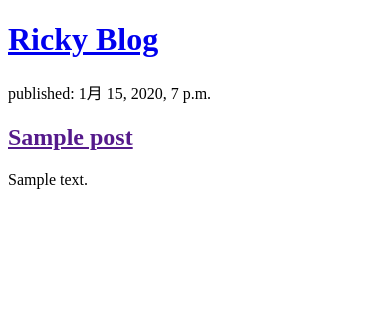
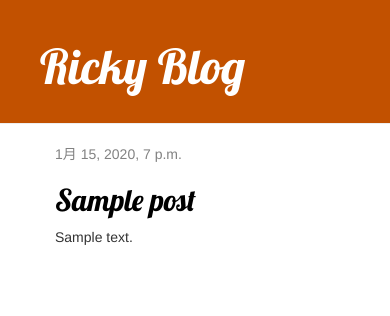
Before and after one commit to ricky-goodtime/second-blog, a Django app: page / in a window 390 px wide. Shown: the top 316 px of the page. Run offline with Django 3.2, Linux system fonts and the light colour scheme; tables that the repository leaves empty hold one stand-in row (values such as "Sample post"); some libraries are stand-ins or nearby versions.

Commit message:
added view and template

```diff
--- /dev/null
+++ b/rickyblog/static/css/rickyblog.css
@@ -0,0 +1,46 @@
+.page-header {
+    background-color: #C25100;
+    margin-top: 0;
+    padding: 20px 20px 20px 40px;
+}
+
+.page-header h1, .page-header h1 a, .page-header h1 a:visited, .page-header h1 a:active {
+    color: #fff;
+    font-size: 36pt;
+    text-decoration: none;
+}
+
+.content {
+    margin-left: 40px;
+}
+
+h1, h2, h3, h4 {
+    font-family: 'Lobster', cursive;
+}
+
+.date {
+    color: #828282;
+}
+
+.save {
+    float: right;
+}
+
+.post-form textarea, .post-form input {
+    width: 100%;
+}
+
+.top-menu, .top-menu:hover, .top-menu:visited {
+    color: #fff;
+    float: right;
+    font-size: 26px;
+    margin-right: 20px;
+}
+
+.post {
+    margin-bottom: 70px;
+}
+
+.post h2 a, .post h2 a:visited {
+    color: #000;
+}
--- /dev/null
+++ b/rickyblog/templates/rickyblog/base.html
@@ -0,0 +1,28 @@
+{% load static %}
+
+<!DOCTYPE html>
+<html lang="ja">
+<head>
+    <meta charset="UTF-8">
+    <meta name="viewport" content="width=device-width, initial-scale=1.0">
+    <title>Ricky Blog</title>
+    <link rel="stylesheet" href="//maxcdn.bootstrapcdn.com/bootstrap/3.2.0/css/bootstrap.min.css">
+    <link rel="stylesheet" href="//maxcdn.bootstrapcdn.com/bootstrap/3.2.0/css/bootstrap-theme.min.css">
+    <link rel="stylesheet" href="{% static 'css/rickyblog.css' %}">
+    <link rel="stylesheet" href="//fonts.googleapis.com/css?family=Lobster&subset=latin,latin-ext" type="text/css">
+</head>
+<body>
+    <div class="page-header">
+        <h1><a href="/">Ricky Blog</a></h1>
+    </div>
+
+    <div class="content container">
+        <div class="row">
+            <div class="col-md-8">
+            {% block content %}
+            {% endblock %}
+            </div>
+        </div>
+    </div>
+</body>
+</html>
--- a/rickyblog/templates/rickyblog/post_list.html
+++ b/rickyblog/templates/rickyblog/post_list.html
@@ -1,21 +1,13 @@
-<!DOCTYPE html>
-<html lang="ja">
-<head>
-    <meta charset="UTF-8">
-    <meta name="viewport" content="width=device-width, initial-scale=1.0">
-    <title>Ricky Blog</title>
-</head>
-<body>
-    <div>
-        <h1><a href="/">Ricky Blog</a></h1>
-    </div>
+{% extends 'rickyblog/base.html' %}
 
+{% block content %}
     {% for post in posts %}
-        <div>
-            <p>published: {{ post.published_date }}</p>
-            <h2><a href="">{{ post.title }}</a></h2>
+        <div class="post">
+            <div class="date">
+                {{ post.published_date }}
+            </div>
+            <h2><a href="{% url 'post_detail' pk=post.pk %}">{{ post.title }}</a></h2>
             <p>{{ post.text|linebreaksbr }}</p>
         </div>
     {% endfor %}
-</body>
-</html>
+{% endblock %}
--- a/rickyblog/urls.py
+++ b/rickyblog/urls.py
@@ -3,4 +3,5 @@ from . import views
 
 urlpatterns = [
     path('', views.post_list, name='post_list'),
+    path('post/<int:pk>/', views.post_detail, name='post_detail'),
 ]
--- a/rickyblog/views.py
+++ b/rickyblog/views.py
@@ -1,4 +1,4 @@
-from django.shortcuts import render
+from django.shortcuts import render, get_object_or_404
 from django.utils import timezone
 from .models import Post
 
@@ -6,3 +6,7 @@ from .models import Post
 def post_list(request):
     posts = Post.objects.filter(published_date__lte=timezone.now()).order_by('-published_date')
     return render(request, 'rickyblog/post_list.html', {'posts': posts})
+
+def post_detail(request, pk):
+    post = get_object_or_404(Post, pk=pk)
+    return render(request, 'rickyblog/post_detail.html', {'post': post})
```
Also changed, not shown: rickyblog/templates/rickyblog/post_detail.html (added, +13 -0 lines).
